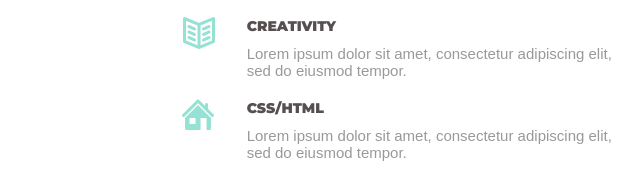
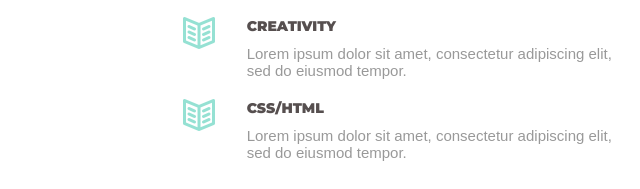
Before and after one commit to RostSV/Mogo-web, a plain HTML site: page index.html in a window 1280 px wide. Shown: the part 2058-2247 px from the top of the page, 0-640 px from the left. Drawn offline with Linux system fonts and the light colour scheme.

Commit message:
Update index.html

```diff
--- a/index.html
+++ b/index.html
@@ -217,7 +217,7 @@ rel="stylesheet">
       </div>
     <div class="services__item">
         <img class="services__icon"
-        src="assets/images/images/CSS_html.png" alt="">
+        src="assets/images/images/SEO.png" alt="">
 
         <div class="services__title">CSS/html</div>
 
```
